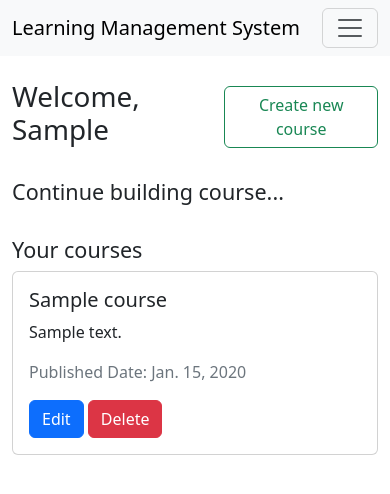
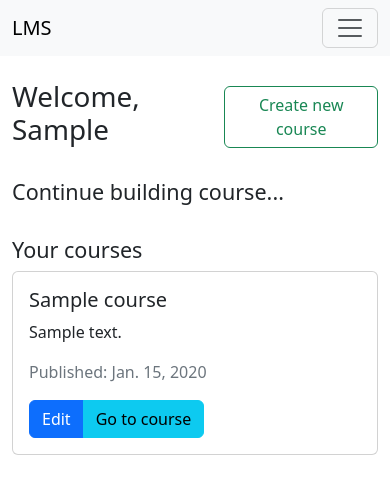
Before and after one commit to tarangpatil/lms-django, a Django app: page / in a window 390 px wide. Shown: the top 494 px of the page. Run offline with Django 5.2, Linux system fonts and the light colour scheme; a user stored in the database is signed in; tables that the repository leaves empty hold one stand-in row (values such as "Sample post"); some libraries are stand-ins or nearby versions.

Commit message:
Implement course details.

```diff
--- a/courses/models.py
+++ b/courses/models.py
@@ -38,15 +38,3 @@ class Course(models.Model):
             self.published_date = timezone.now().date()
             self.save()
         return
-
-
-class Chapter(models.Model):
-    name = models.TextField(
-        "Chapter Name",
-        max_length=255,
-        null=False,
-        validators=[
-            MinLengthValidator(5, "Chapter name must be atleast 5 characters.")
-        ],
-    )
-    course = models.ForeignKey(Course, null=False, on_delete=models.CASCADE)
--- a/courses/urls.py
+++ b/courses/urls.py
@@ -4,4 +4,5 @@ from . import views
 urlpatterns = [
     path("create/", views.course_create, name="course_create"),
     path("edit/<int:pk>/", views.course_edit, name="course_edit"),
+    path("<int:pk>/", views.course_details, name="course_details"),
 ]
--- a/users/templates/users/home_page_instructor.html
+++ b/users/templates/users/home_page_instructor.html
@@ -22,6 +22,12 @@
               >
                 Edit
               </a>
+              <a
+                href='{% url "course_details" pk=course.id %}'
+                class="btn btn-info"
+              >
+                Go to course
+              </a>
             </div>
           </div>
         </div>
@@ -33,20 +39,32 @@
     <h4>Your courses</h4>
     <div class="row">
       {% for course in published_courses_set %}
-      <div class="col-lg-3 col-md-4 col-sm-6 col-12">
+      <div class="col-lg-3 col-md-4 col-sm-6 col-12 mb-2">
         <div class="card">
           <div class="card-body">
             <h5 class="card-title">{{ course.name }}</h5>
             <p class="card-text">{{ course.description }}</p>
-            <p class="card-text text-secondary user-select-none">
-              Published Date: {{ course.published_date }}
+            <p class="card-text text-secondary">
+              Published: {{course.published_date}}
             </p>
-            <a href="/" class="btn btn-primary">Edit</a>
-            <a href="/" class="btn btn-danger">Delete</a>
+            <div class="btn-group">
+              <a
+                href='{% url "course_edit" pk=course.id %}'
+                class="btn btn-primary"
+              >
+                Edit
+              </a>
+              <a
+                href='{% url "course_details" pk=course.id %}'
+                class="btn btn-info"
+              >
+                Go to course
+              </a>
+            </div>
           </div>
         </div>
       </div>
+      {% endfor %}
     </div>
-    {% endfor %}
   </section>
 </main>
--- a/users/templates/users/navbar.html
+++ b/users/templates/users/navbar.html
@@ -1,7 +1,10 @@
 {% if user.is_authenticated %}
 <nav class="navbar navbar-expand-lg bg-body-tertiary" data-bs-theme="light">
   <div class="container-fluid">
-    <a class="navbar-brand mx-lg-4" href="/">Learning Management System</a>
+    <a class="navbar-brand mx-lg-4 d-none d-md-inline" href="/">
+      Learning Management System
+    </a>
+    <a class="navbar-brand mx-lg-4 d-inline d-md-none" href="/">LMS</a>
     <button
       class="navbar-toggler"
       type="button"
@@ -16,10 +19,15 @@
     <div class="collapse navbar-collapse" id="navbarSupportedContent">
       <ul class="navbar-nav me-auto mb-2 mb-lg-0">
         <li class="nav-item">
-        <a class="nav-link active" aria-current="page" href="#">Home</a>
+          <a
+            class="nav-link active"
+            aria-current="page"
+            href='{% url "home_page" %}'
+            >Home</a
+          >
         </li>
         <li class="nav-item">
-        <a class="nav-link" href="{% url "home_page" %}">Dashboard</a>
+          <a class="nav-link" href='{% url "home_page" %}'>Dashboard</a>
         </li>
       </ul>
       <form action='{% url "logout" %}'>
@@ -28,5 +36,4 @@
     </div>
   </div>
 </nav>
-
 {% endif %}
```
Also changed, not shown: courses/templates/courses/course_details.html (added, +11 -0 lines), courses/views.py (+9 -0 lines). Lines whose indentation alone changed are shown as unchanged.
